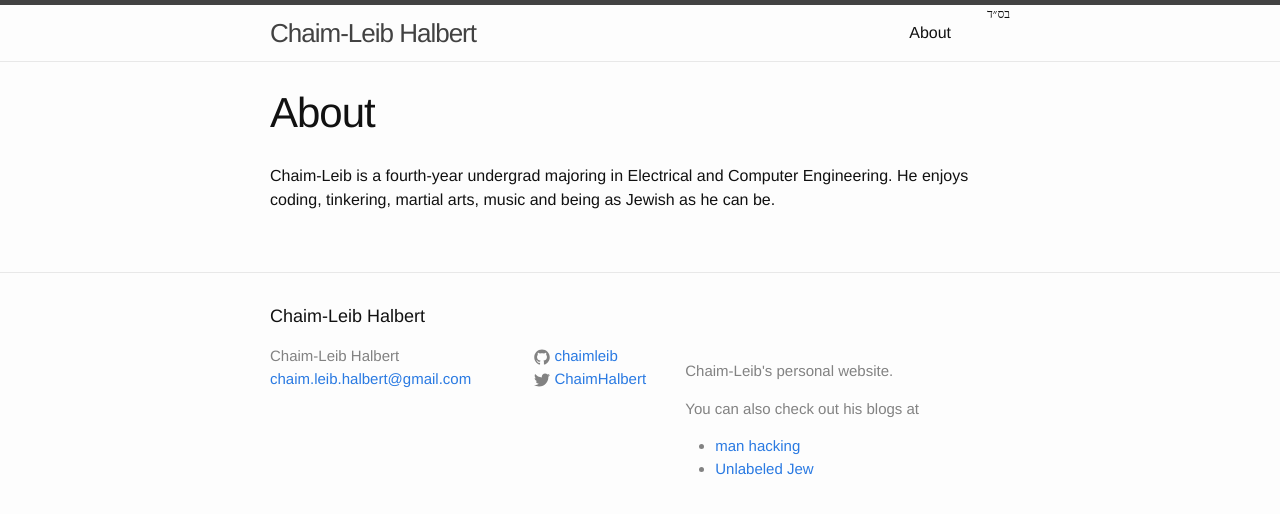
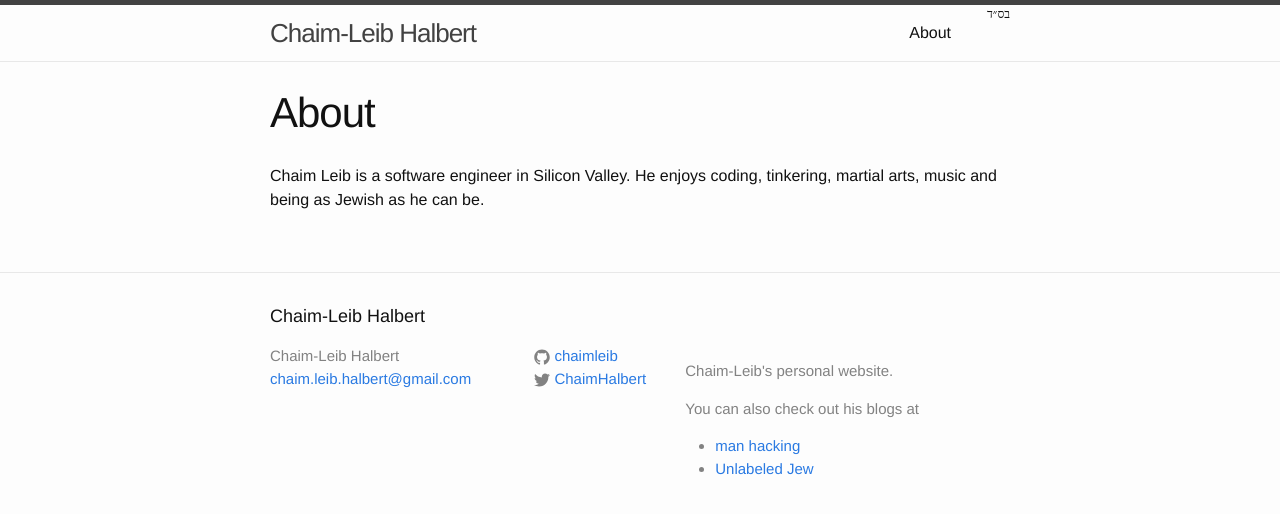
Before and after one commit to chaimleib/chaimleib.github.io, a Jekyll site: the page built from about.md, in a window 1280 px wide. Shown: the top 514 px of the page. Built offline with Jekyll 4.4.1, drawn with Linux system fonts in a browser that asks for light colours.

Commit message:
upd about

```diff
--- a/about.md
+++ b/about.md
@@ -2,6 +2,7 @@
 layout: page
 title: About
 permalink: /about/
+published: true
 ---
 
-Chaim-Leib is a fourth-year undergrad majoring in Electrical and Computer Engineering. He enjoys coding, tinkering, martial arts, music and being as Jewish as he can be.
+Chaim Leib is a software engineer in Silicon Valley. He enjoys coding, tinkering, martial arts, music and being as Jewish as he can be.
```
